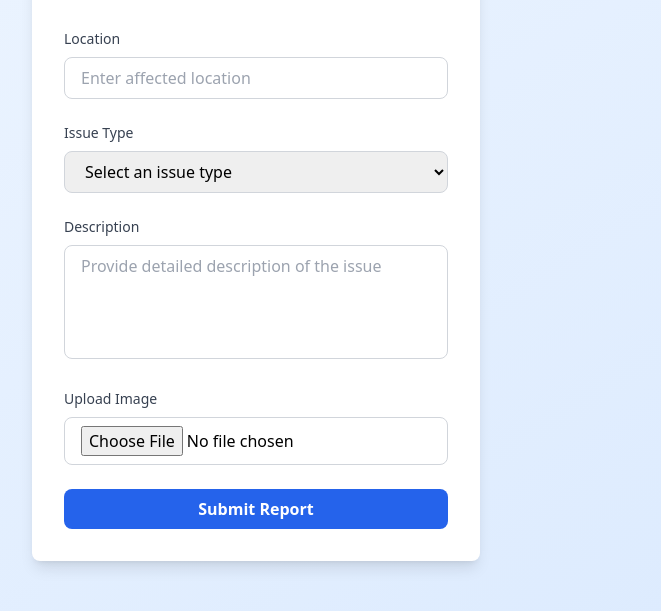
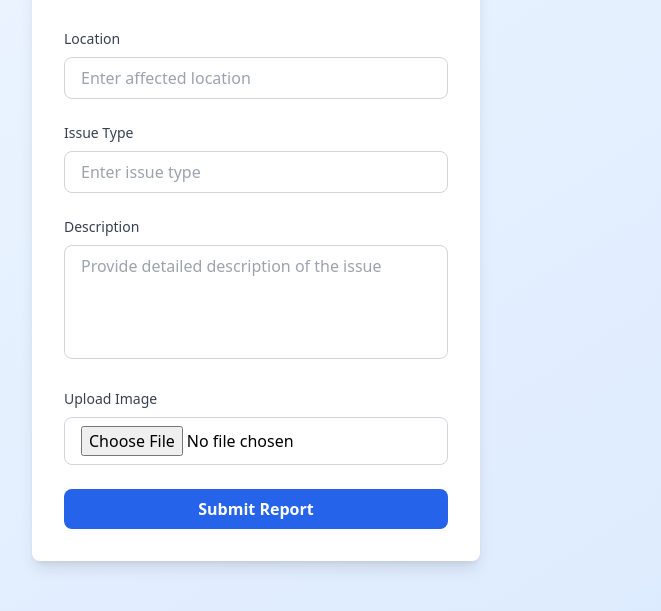
Before and after one commit to Saidat2007/hydroflood-kogi, a website: page index.html in a window 1280 px wide. Shown: the part 171-782 px from the top of the page, without its empty margins (384-1045 px from the left). Drawn offline with nearby package versions, Linux system fonts and the light colour scheme.

Commit message:
Change issue type dropdown to text input

```diff
--- a/index.html
+++ b/index.html
@@ -29,23 +29,11 @@
                 />
                 </div>
 
-                <!-- Issue Type Dropdown -->
                 <div>
                 <label for="issueType" class="block text-sm font-medium text-gray-700 mb-2">
                     Issue Type
                 </label>
-                <select
-                    id="issueType"
-                    name="issueType"
-                    required
-                    class="w-full px-4 py-2 border border-gray-300 rounded-lg focus:ring-2 focus:ring-blue-500 focus:border-transparent outline-none transition"
-                >
-                  <option value="" disabled selected>Select an issue type</option>
-                  <option value="Flash Flood">Flash Flood</option>
-                  <option value="River Overflow">River Overflow</option>
-                        <option value="Blocked Drainage">Blocked Drainage</option>
-                  <option value="Heavy Rainfall">Heavy Rainfall</option>
-                </select>
+                <input type="text" id="issueType" name="issueType" placeholder="Enter issue type" required class="w-full px-4 py-2 border border-gray-300 rounded-lg focus:ring-2 focus:ring-blue-500">
                 </div>
 
                 <!-- Description Field -->
```
